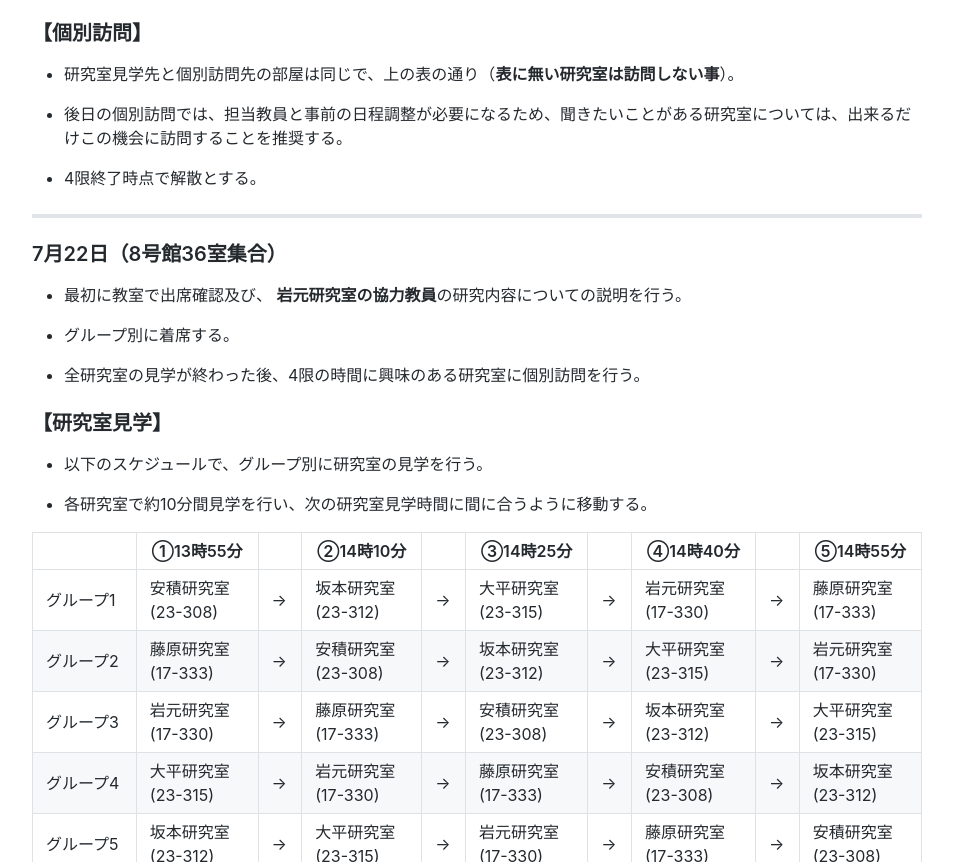
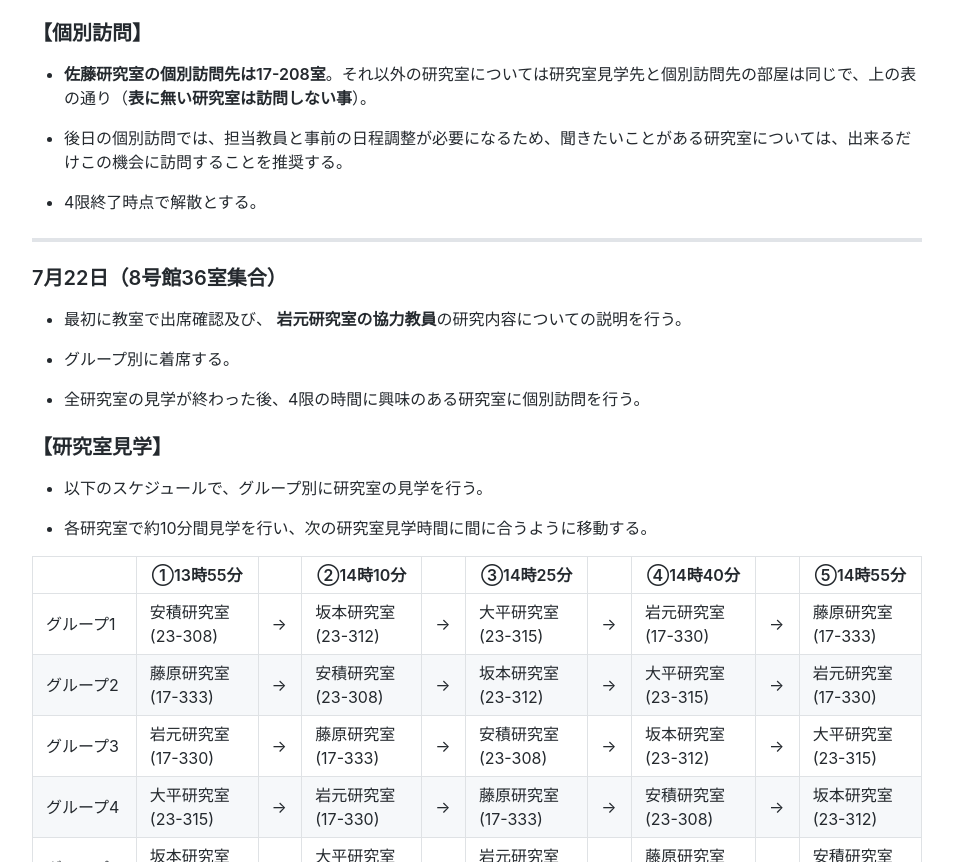
Before and after one commit to kaz-takahashi-jp/Labvisit, a plain HTML site: page index.html in a window 1280 px wide. Shown: the part 1065-1927 px from the top of the page, without its empty margins (163-1116 px from the left). Drawn offline with Linux system fonts and the light colour scheme.

Commit message:
Add files via upload

```diff
--- a/index.html
+++ b/index.html
@@ -1357,7 +1357,7 @@ pre[class*="language-"] {
 </tbody></table>
 <h3 class="atx" id="【個別訪問】">【個別訪問】</h3>
 <ul>
-<li><p>研究室見学先と個別訪問先の部屋は同じで、上の表の通り（<strong>表に無い研究室は訪問しない事</strong>）。</p>
+<li><p><strong>佐藤研究室の個別訪問先は17-208室</strong>。それ以外の研究室については研究室見学先と個別訪問先の部屋は同じで、上の表の通り（<strong>表に無い研究室は訪問しない事</strong>）。</p>
 </li>
 <li><p>後日の個別訪問では、担当教員と事前の日程調整が必要になるため、聞きたいことがある研究室については、出来るだけこの機会に訪問することを推奨する。</p>
 </li>
```
